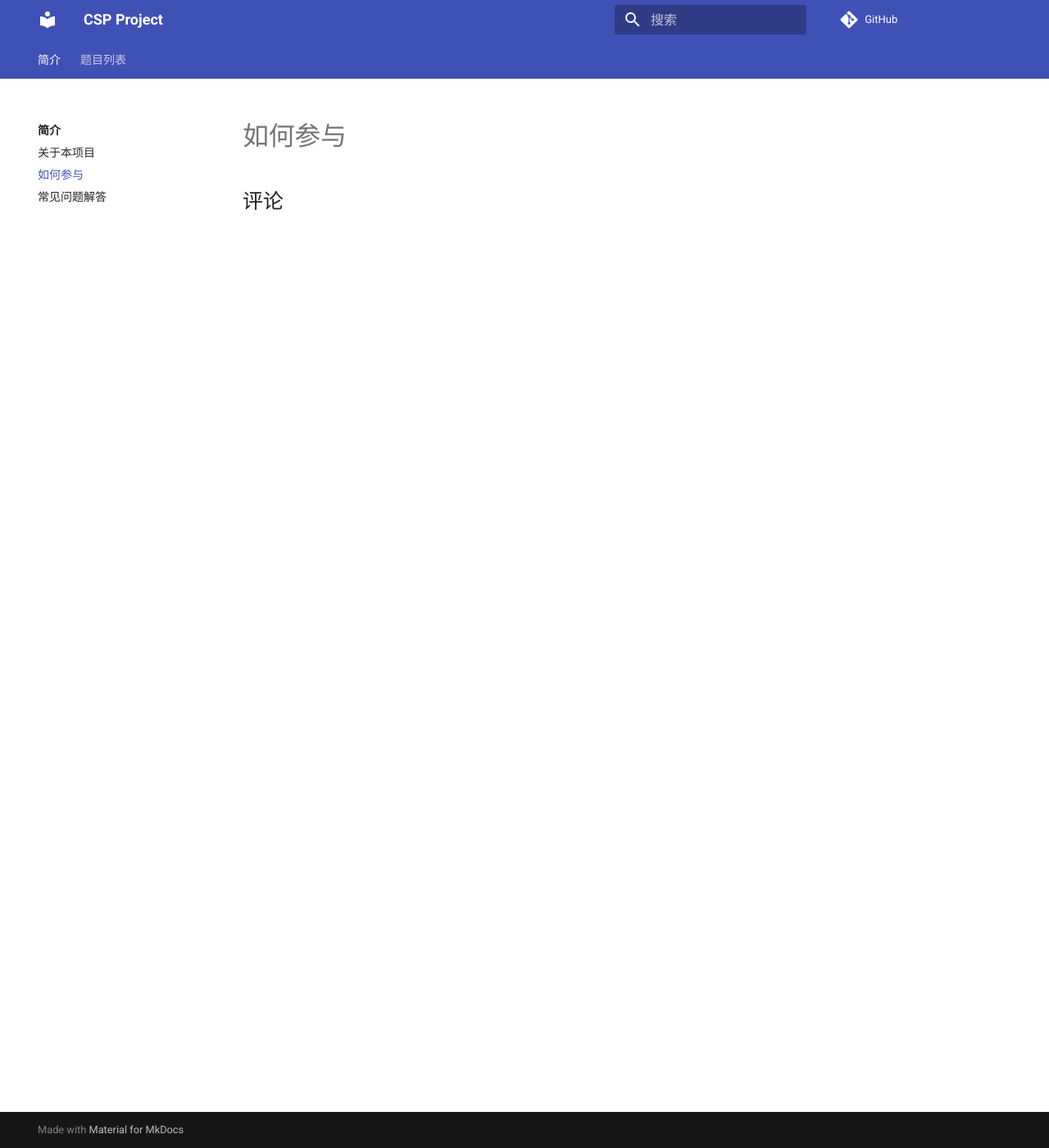
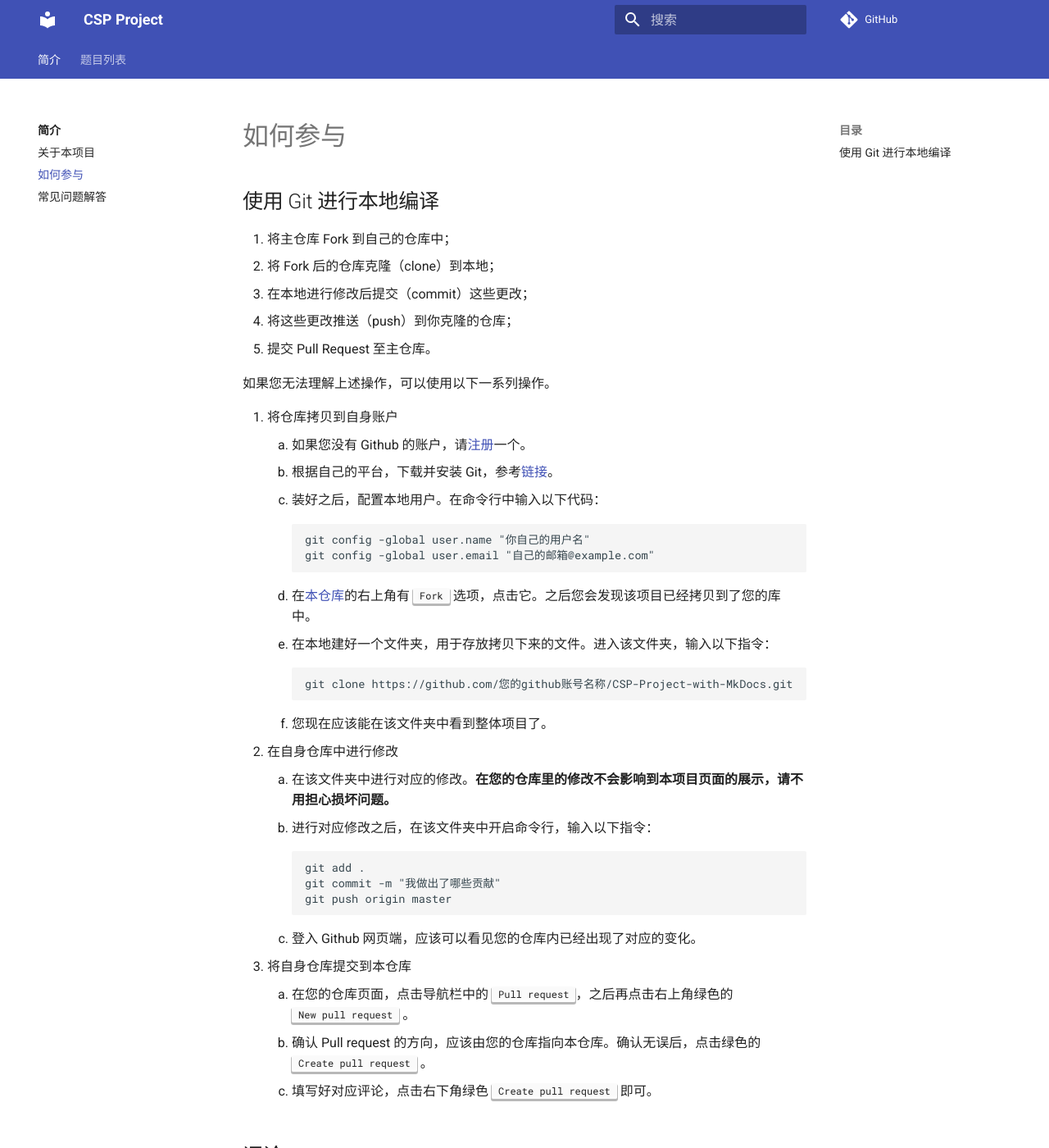
Before and after one commit to CCF-CSP-Project/CSP-Project-with-MkDocs, an MkDocs documentation site: the page built from docs/introduction/contributing.md, in a window 1280 px wide and 1400 px high. Shown: the whole window at 82% size. Built offline with MkDocs 1.6.1 and Material for MkDocs 9.7.7, drawn with Linux system fonts in a browser that asks for light colours; comment, search, counter and statistics services are not loaded.

Commit message:
完善格式

````diff
--- a/docs/introduction/contributing.md
+++ b/docs/introduction/contributing.md
@@ -1 +1,39 @@
 # 如何参与
+
+## 使用 Git 进行本地编译
+
+1. 将主仓库 Fork 到自己的仓库中；
+2. 将 Fork 后的仓库克隆（clone）到本地；
+3. 在本地进行修改后提交（commit）这些更改；
+4. 将这些更改推送（push）到你克隆的仓库；
+5. 提交 Pull Request 至主仓库。
+
+如果您无法理解上述操作，可以使用以下一系列操作。
+
+1. 将仓库拷贝到自身账户
+    1. 如果您没有 Github 的账户，请[注册](https://github.com/signup)一个。
+    2. 根据自己的平台，下载并安装 Git，参考[链接](https://git-scm.com/download)。
+    3. 装好之后，配置本地用户。在命令行中输入以下代码：
+    ```
+    git config -global user.name "你自己的用户名"
+    git config -global user.email "自己的邮箱@example.com"
+    ```
+    4. 在[本仓库](https://github.com/lxlonlyn/CSP-Project-with-MkDocs/)的右上角有 ++"Fork"++ 选项，点击它。之后您会发现该项目已经拷贝到了您的库中。
+    5. 在本地建好一个文件夹，用于存放拷贝下来的文件。进入该文件夹，输入以下指令：
+    ```
+    git clone https://github.com/您的github账号名称/CSP-Project-with-MkDocs.git
+    ```
+    6. 您现在应该能在该文件夹中看到整体项目了。
+2. 在自身仓库中进行修改
+    1. 在该文件夹中进行对应的修改。**在您的仓库里的修改不会影响到本项目页面的展示，请不用担心损坏问题。**
+    2. 进行对应修改之后，在该文件夹中开启命令行，输入以下指令：
+    ```
+    git add .
+    git commit -m "我做出了哪些贡献"
+    git push origin master
+    ```
+    3. 登入 Github 网页端，应该可以看见您的仓库内已经出现了对应的变化。
+3. 将自身仓库提交到本仓库
+    1. 在您的仓库页面，点击导航栏中的 ++"Pull request"++，之后再点击右上角绿色的 ++"New pull request"++ 。
+    2. 确认 Pull request 的方向，应该由您的仓库指向本仓库。确认无误后，点击绿色的 ++"Create pull request"++ 。
+    3. 填写好对应评论，点击右下角绿色 ++"Create pull request"++ 即可。
--- a/mkdocs.yml
+++ b/mkdocs.yml
@@ -51,6 +51,11 @@ markdown_extensions:
       alternate_style: true
   - tables
   - def_list
+  - pymdownx.keys
+  - pymdownx.critic
+  - pymdownx.caret
+  - pymdownx.mark
+  - pymdownx.tilde
 extra_javascript:
   - javascripts/mathjax.js
   - https://polyfill.io/v3/polyfill.min.js?features=es6
````
Also changed, not shown: docs/introduction/faq.md (+32 -4 lines), docs/problem/24/index.md (+7 -7 lines), docs/problem/index.md (+23 -23 lines), docs/test_pages/comment.md (added, +3 -0 lines), docs/test_pages/unfinished.md (added, +5 -0 lines).
